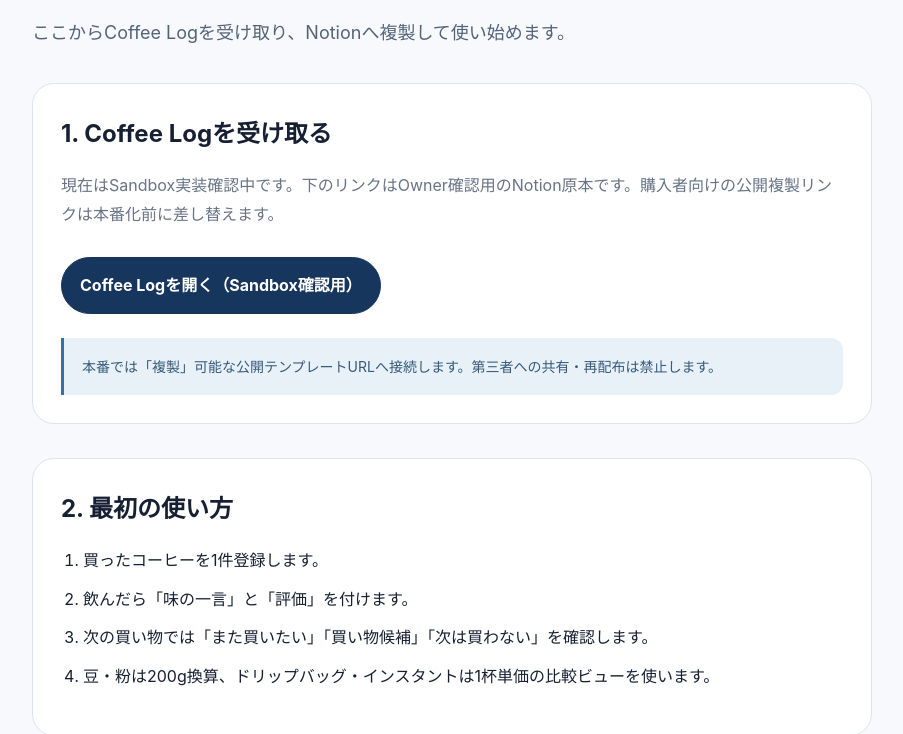
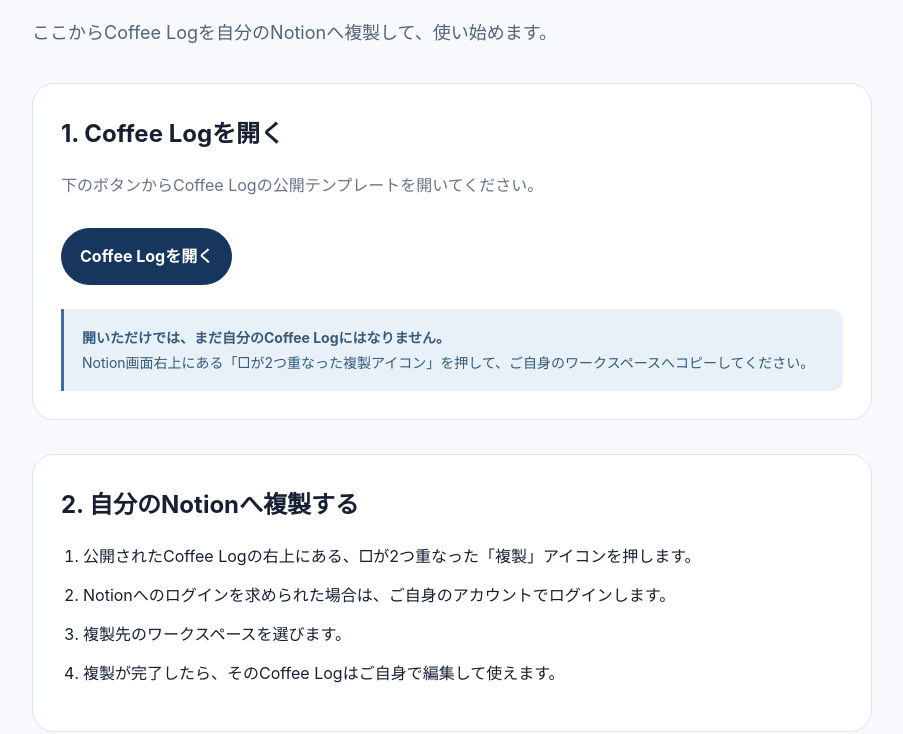
Before and after one commit to Kimura-AI-Lab/kimura-ai-lab-digital-card, a plain HTML site: page coffee-log/thanks/index.html in a window 1280 px wide. Shown: the part 255-989 px from the top of the page, without its empty margins (188-1091 px from the left). Drawn offline with Linux system fonts and the light colour scheme.

Commit message:
Update Coffee Log fulfillment flow and Notion duplicate guidance

```diff
--- a/coffee-log/thanks/index.html
+++ b/coffee-log/thanks/index.html
@@ -15,29 +15,39 @@
     .panel{margin-top:34px;background:var(--panel);border:1px solid var(--line);border-radius:22px;padding:28px}.panel h2{margin:0 0 12px;font-size:24px}.panel p{color:var(--muted)}.steps{padding-left:22px}.steps li{margin:10px 0}.btn{display:inline-flex;align-items:center;justify-content:center;margin-top:12px;padding:13px 18px;border-radius:999px;text-decoration:none;font-weight:700;background:var(--dark);color:#fff;border:1px solid var(--dark)}.btn.secondary{background:#fff;color:var(--dark);border-color:var(--line)}
     .notice{margin-top:24px;padding:16px 18px;border-left:3px solid var(--accent);background:var(--accent2);color:#355A7A;border-radius:0 12px 12px 0;font-size:14px}.small{font-size:13px;color:var(--muted)}footer{padding:28px 0;border-top:1px solid var(--line);font-size:12px;color:var(--muted)}
   </style>
-  <meta name="version" content="Coffee Log Fulfillment v0.1-sandbox">
+  <meta name="version" content="Coffee Log Fulfillment v0.1.1-sandbox">
 </head>
 <body>
 <header><div class="wrap nav"><div class="brand">Kimura AI Lab</div><a class="back" href="../../">Digital Card</a></div></header>
 <main><div class="wrap">
   <div class="eyebrow">Coffee Log / Fulfillment</div>
   <h1>ご購入ありがとうございます。</h1>
-  <p class="lead">ここからCoffee Logを受け取り、Notionへ複製して使い始めます。</p>
+  <p class="lead">ここからCoffee Logを自分のNotionへ複製して、使い始めます。</p>
 
   <section class="panel">
-    <h2>1. Coffee Logを受け取る</h2>
-    <p>現在はSandbox実装確認中です。下のリンクはOwner確認用のNotion原本です。購入者向けの公開複製リンクは本番化前に差し替えます。</p>
-    <a class="btn" href="https://app.notion.com/p/10f5952cfb46458db491cf3e6a40d15a?pvs=204" target="_blank" rel="noopener">Coffee Logを開く（Sandbox確認用）</a>
-    <div class="notice">本番では「複製」可能な公開テンプレートURLへ接続します。第三者への共有・再配布は禁止します。</div>
+    <h2>1. Coffee Logを開く</h2>
+    <p>下のボタンからCoffee Logの公開テンプレートを開いてください。</p>
+    <a class="btn" href="https://half-panda-7ef.notion.site/3d781989873181388420ec55b1b21070" target="_blank" rel="noopener">Coffee Logを開く</a>
+    <div class="notice"><strong>開いただけでは、まだ自分のCoffee Logにはなりません。</strong><br>Notion画面右上にある「□が2つ重なった複製アイコン」を押して、ご自身のワークスペースへコピーしてください。</div>
   </section>
 
   <section class="panel">
-    <h2>2. 最初の使い方</h2>
+    <h2>2. 自分のNotionへ複製する</h2>
+    <ol class="steps">
+      <li>公開されたCoffee Logの右上にある、□が2つ重なった「複製」アイコンを押します。</li>
+      <li>Notionへのログインを求められた場合は、ご自身のアカウントでログインします。</li>
+      <li>複製先のワークスペースを選びます。</li>
+      <li>複製が完了したら、そのCoffee Logはご自身で編集して使えます。</li>
+    </ol>
+  </section>
+
+  <section class="panel">
+    <h2>3. 最初の使い方</h2>
     <ol class="steps">
       <li>買ったコーヒーを1件登録します。</li>
       <li>飲んだら「味の一言」と「評価」を付けます。</li>
-      <li>次の買い物では「また買いたい」「買い物候補」「次は買わない」を確認します。</li>
-      <li>豆・粉は200g換算、ドリップバッグ・インスタントは1杯単価の比較ビューを使います。</li>
+      <li>次の買い物では「また買いたい」ビューで候補を振り返ります。</li>
+      <li>豆・粉は「豆・粉｜200g比較」、ドリップバッグ・インスタントは「1杯単価｜バッグ・インスタント」で比較します。</li>
     </ol>
   </section>
 
```
